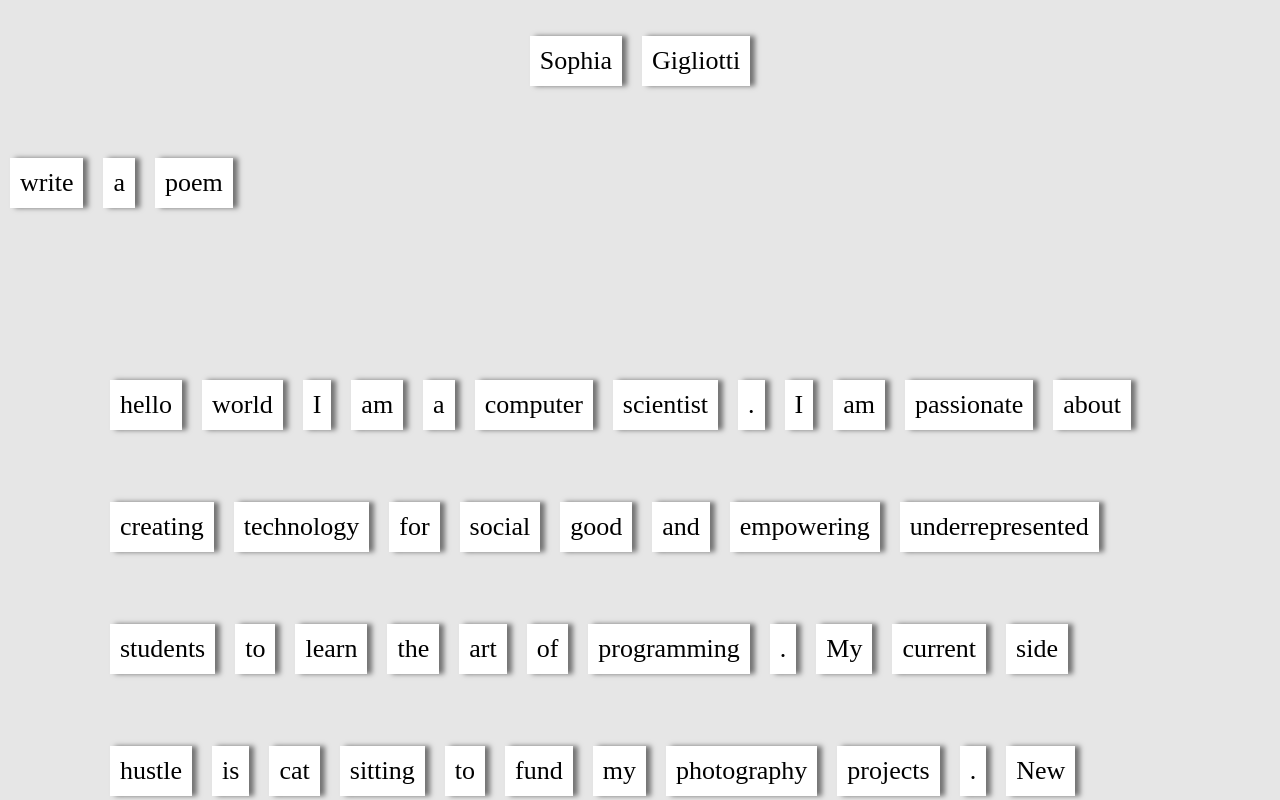
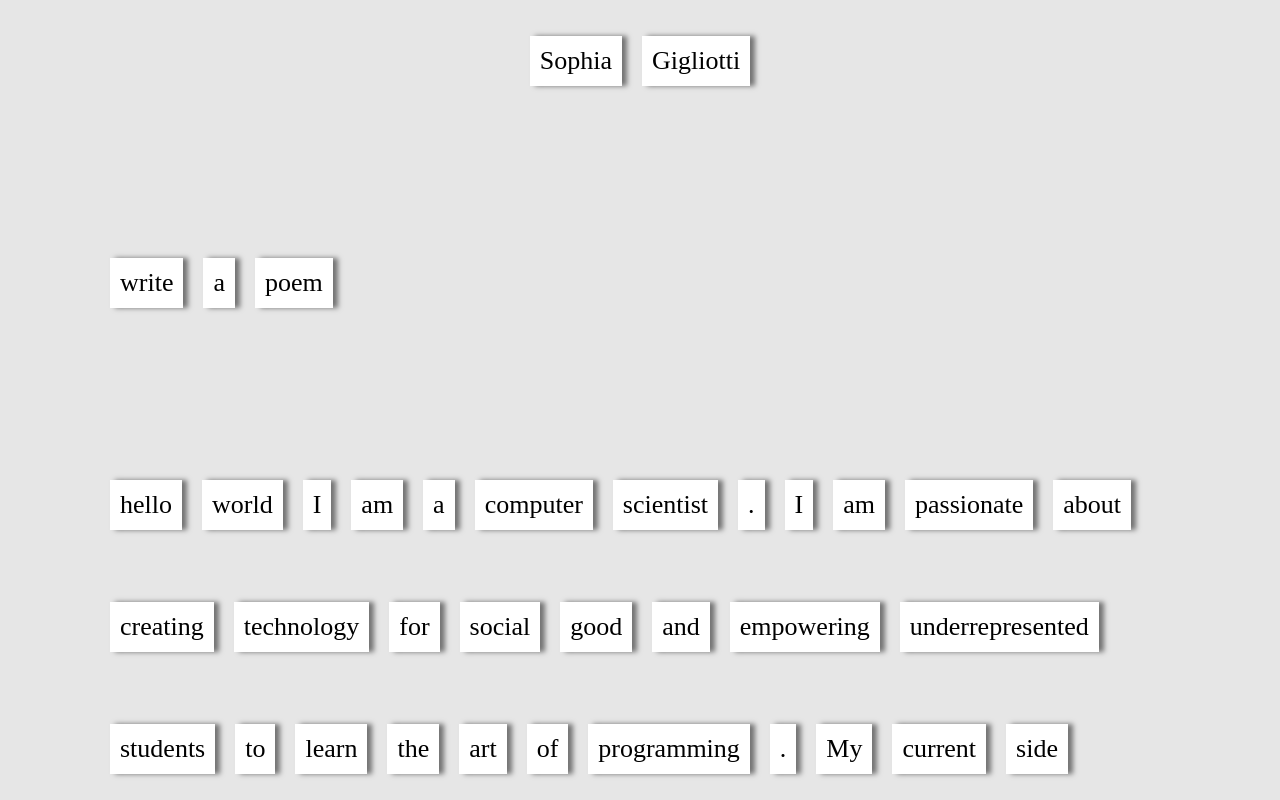
Before and after one commit to skgigliotti/fridge-poetry, a React (Create React App) app: page / in a window 1280 px wide. Shown: the top 800 px of the page. Built offline with nearby package versions, Linux system fonts and the light colour scheme.

Commit message:
Refactor drop zone

```diff
--- a/src/fridge/DropZone.css
+++ b/src/fridge/DropZone.css
@@ -1,9 +1,19 @@
 .hovering {
     font-weight: 'bold';
-    background: rgba(0, 0, 0, 0.5);
+    background: #cdcdcd;
 }
 
 .drop-zone {
     display: flex;
     flex-direction: row;
 }
+
+.dropped-words {
+    display: flex;
+    flex-direction: row;
+}
+
+.drop-space {
+    flex-grow: 1
+
+}
--- a/src/fridge/DropZone.tsx
+++ b/src/fridge/DropZone.tsx
@@ -11,19 +11,24 @@ function DropZone() {
     const handleDrop = (event: React.DragEvent<HTMLElement>) => {
         const id = event.dataTransfer.getData('text');
         setWords([...droppedWords, id]);
+        setDragOver(false);
     }
     return (
-        <div
-        onDragOver={enableDropping}
-        onDrop={handleDrop}
-        onDragEnter={handleDragOverStart}
-        onDragLeave={handleDragOverEnd}
-        className={ dragOver ? 'hovering drop-zone' : 'drop-zone' }>
+        <div className="drop-zone flex-grid">
+        <span className="dropped-words">
         {
           droppedWords.map(function(word, i) {
             return <Word word={word} key={i}/>;
           })
         }
+        </span>
+        <span
+            onDragOver={enableDropping}
+            onDrop={handleDrop}
+            onDragEnter={handleDragOverStart}
+            onDragLeave={handleDragOverEnd}
+            className={ dragOver ? 'hovering drop-space' : 'drop-space' }>
+        </span>
         </div>
     );
 }
```
